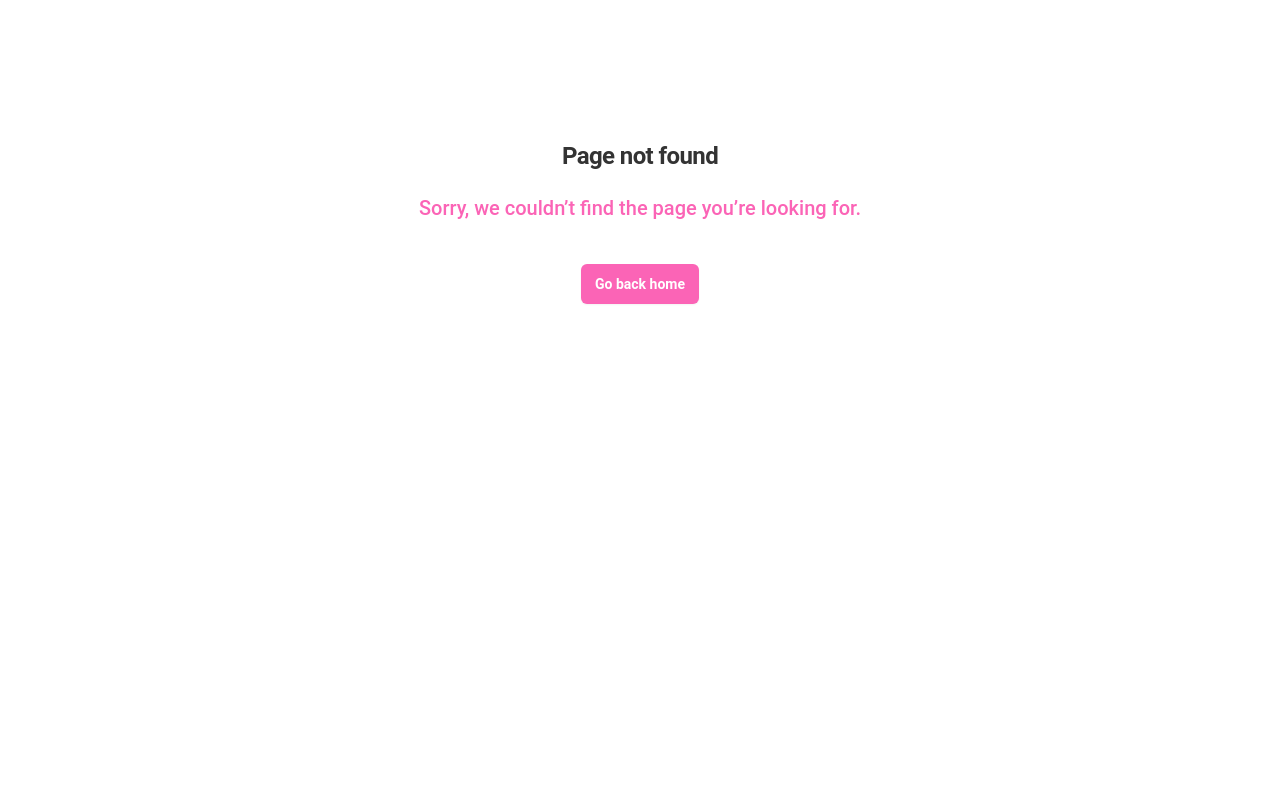
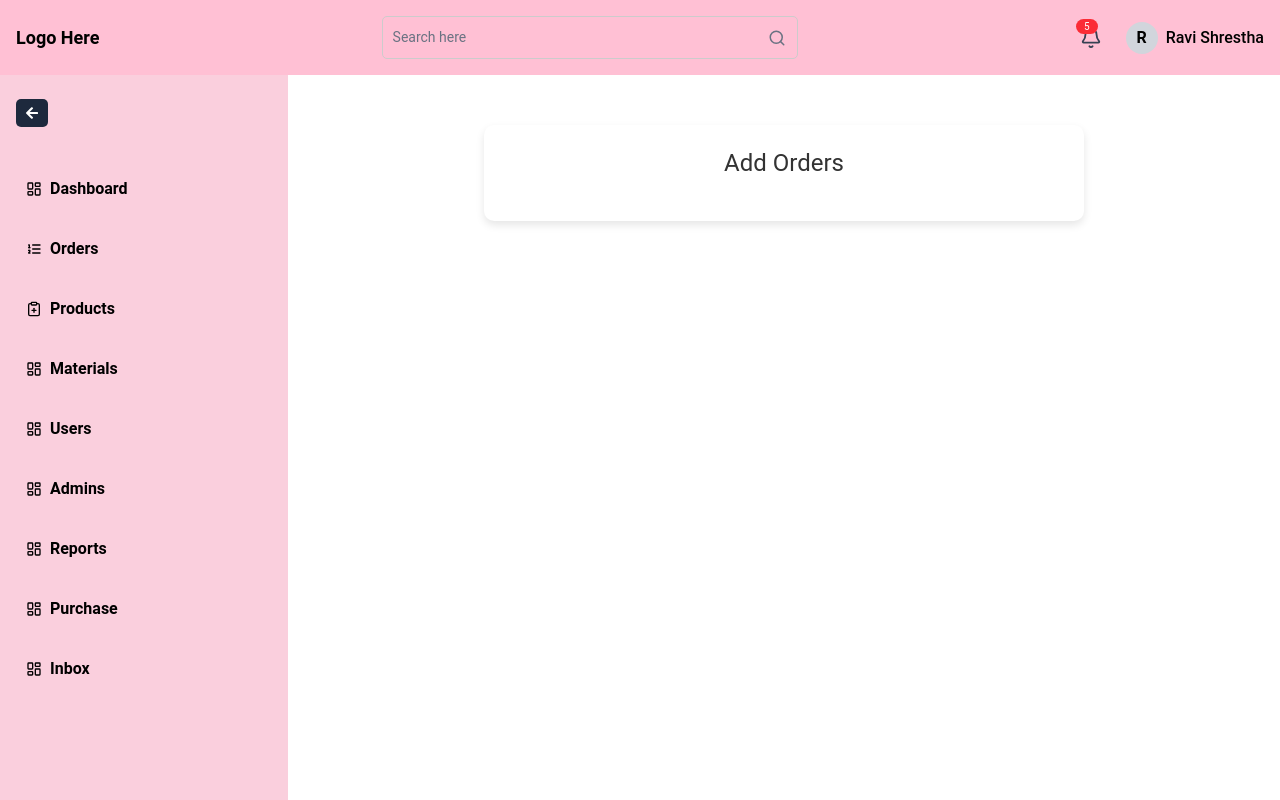
Before and after one commit to charitraa/Crochet-Inventory-System, a React (Vite) app: page /app/addorders in a window 1280 px wide. Before the commit this address had no page. Built offline with nearby package versions, Linux system fonts and the light colour scheme.

Commit message:
Created Add Order Page

```diff
--- /dev/null
+++ b/src/pages/orders/addorder.jsx
@@ -0,0 +1,16 @@
+import React from 'react'
+import Dashboard from "../../components/dashboard/Dashboard";
+const AddOrders = () => {
+  return (
+       <>
+         <Dashboard mainContent={
+           <div className='Container'>
+            <h1>Add Orders</h1>
+
+           </div>
+         } />
+       </>
+  )
+}
+
+export default AddOrders
--- a/src/routes/AppRoutes.jsx
+++ b/src/routes/AppRoutes.jsx
@@ -13,6 +13,7 @@ import Users from "../pages/users/Users";
 import Inbox from "../pages/inbox/inbox";
 import Report from "../pages/report/Report";
 import AddMaterials from "../pages/materials/AddMaterial";
+import AddOrders from "../pages/orders/addorder";
 
 export default function AppRoutes() {
   return (
@@ -25,6 +26,7 @@ export default function AppRoutes() {
       <Route path="/app/addmaterials" element={<AddMaterials />} />
       <Route path="/app/admins" element={<Admin />} />
       <Route path="/app/orders" element={<Orders />} />
+      <Route path="/app/addorders" element={<AddOrders />} />
       <Route path="/app/products" element={<Products />} />
       <Route path="/app/users" element={<Users />} />
       <Route path="/app/reports" element={<Report />} />
```
